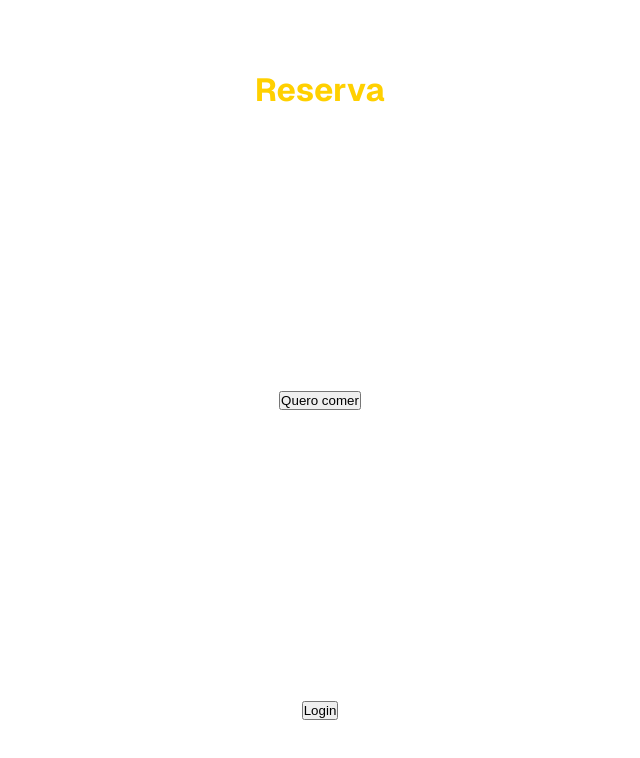
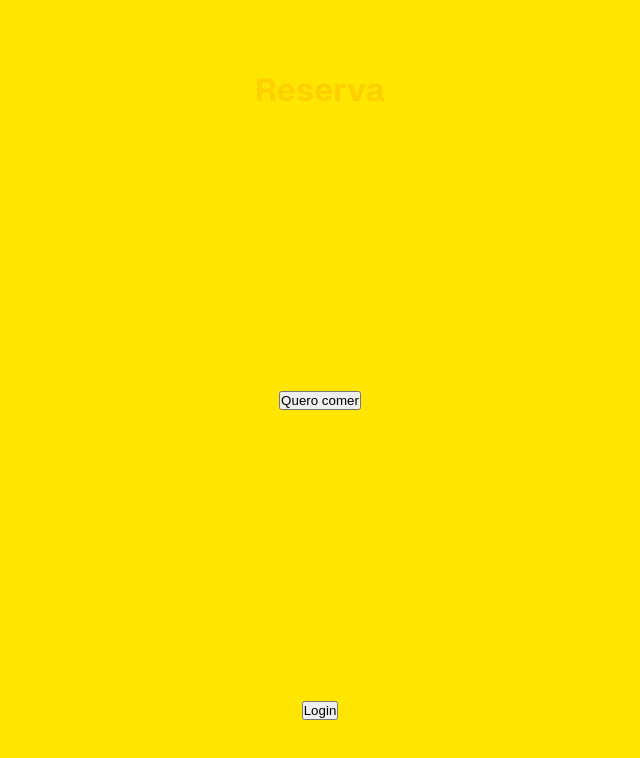
Before and after one commit to Alexig2/PTAC-Alex-Liz, a Next.js app: page / in a window 1280 px wide. Shown: the top 758 px of the page, without its empty margins (320-960 px from the left). Built offline with nearby package versions, Linux system fonts and the light colour scheme.

Commit message:
Update page.module.css

```diff
--- a/src/app/page.module.css
+++ b/src/app/page.module.css
@@ -1,4 +1,5 @@
 .page {
+  background-color: rgb(255, 230, 0);
   --gray-rgb: 0, 0, 0;
   --gray-alpha-200: rgba(var(--gray-rgb), 0.08);
   --gray-alpha-100: rgba(var(--gray-rgb), 0.05);
```
